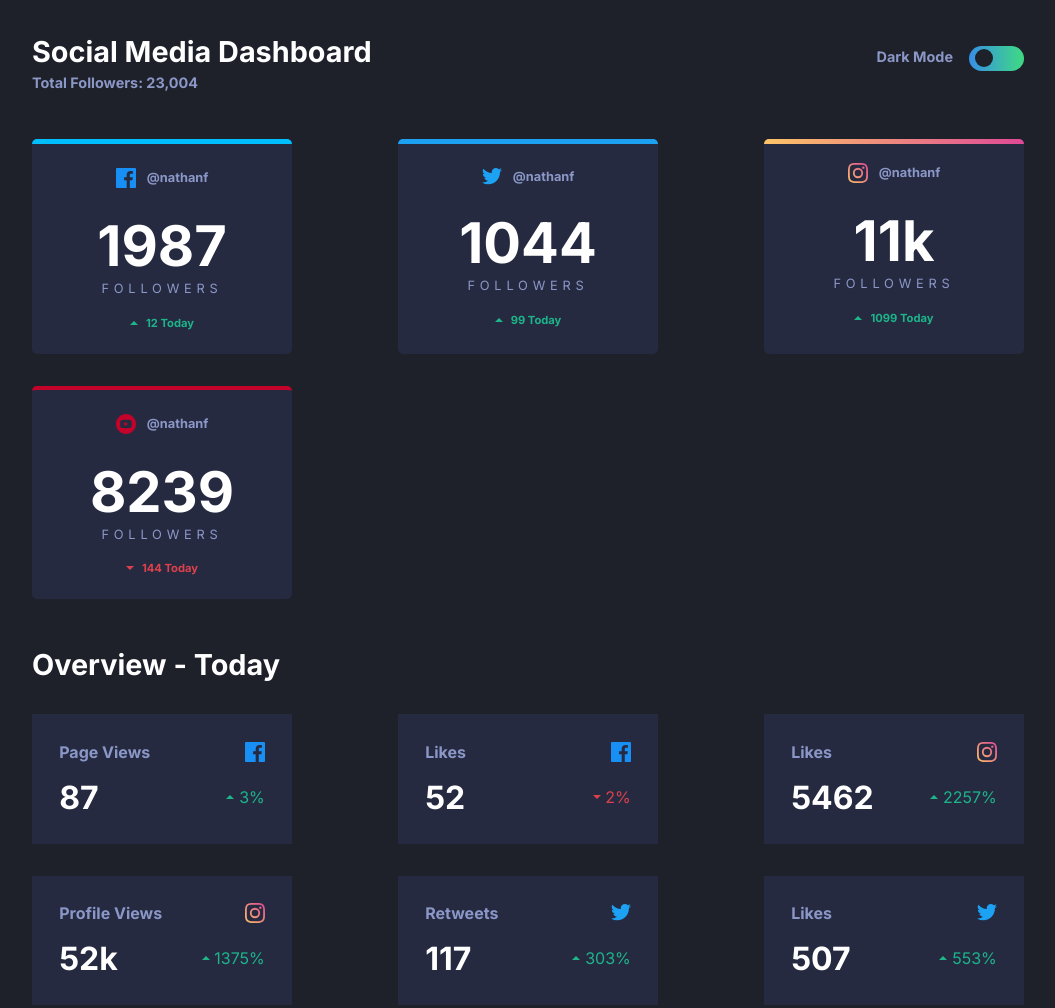
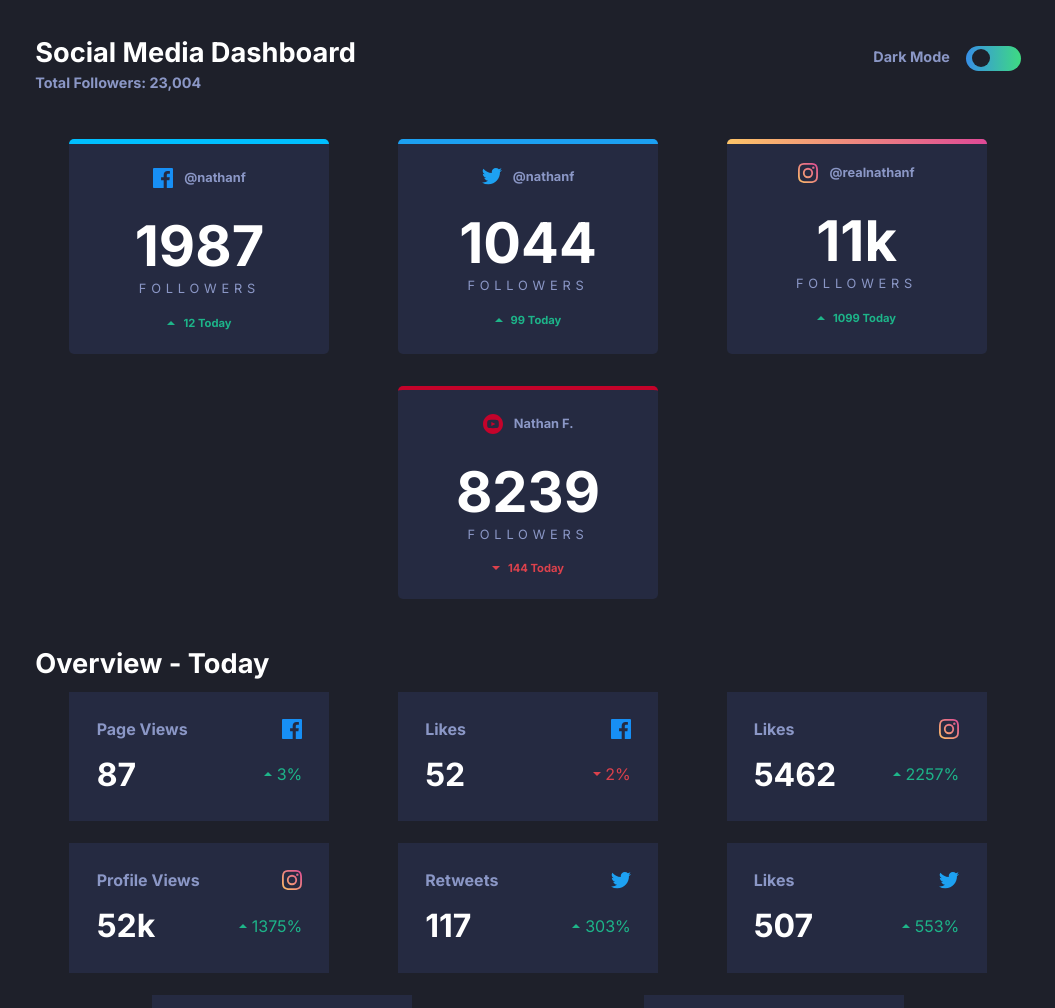
Before and after one commit to gomezlucas/FrMentor21, a plain HTML site: page index.html in a window 1280 px wide. Shown: the top 1008 px of the page, without its empty margins (112-1167 px from the left). Drawn offline with Linux system fonts and the light colour scheme.

Commit message:
layout modified

```diff
--- a/index.html
+++ b/index.html
@@ -95,7 +95,7 @@
         <div class="card__social ">
           <img src="./images/icon-instagram.svg" alt="">
           <p>
-            @nathanf
+            @realnathanf
           </p>
         </div>
 
@@ -119,7 +119,7 @@
         <div class="card__social ">
           <img src="./images/icon-youtube.svg" alt="">
           <p>
-            @nathanf
+            Nathan F.
           </p>
         </div>
 
--- a/style.css
+++ b/style.css
@@ -58,7 +58,7 @@ header {
 
 .header__title {
   color: var(--secondaryText);
-  font-size: 1.8rem;
+  font-size: 1.7rem;
   font-weight: 700;
   text-transform: capitalize;
 }
@@ -261,7 +261,7 @@ input:checked + .slider:before {
 
 .overview__title {
   color: var(--secondaryText);
-  font-size: 1.8rem;
+  font-size: 1.7rem;
   margin-bottom: 1.5rem;
 }
 
@@ -345,21 +345,21 @@ input:checked + .slider:before {
 
 @media screen and (min-width: 800px) {
   header {
-    padding: 2rem 9rem 0 9rem;
+    padding: 2rem 9.2rem 0 9.2rem;
     display: flex;
     justify-content: space-between;
     align-items: baseline;
   }
 
   .socialMedia {
-    padding: 2rem 9rem 0 9rem;
+    padding: 2rem 9.2rem 0 9.2rem;
   }
   .socialMedia__card {
-    margin: 1rem 0;
+    margin: 1rem auto;
   }
 
   .overview {
-    padding: 2rem 9rem;
+    padding: 2rem 9.2rem;
   }
 
   .header__followers {
@@ -373,13 +373,13 @@ input:checked + .slider:before {
   }
 
   .overview__title{
-    margin-bottom: 1rem;
+    margin-bottom: 0rem;
   }
   .socialMedia__list {
     justify-content: space-between;
   }
 
   .overview__card {
-    margin: 1rem 0;
+    margin: 0.7rem auto;
   }
 }
```
